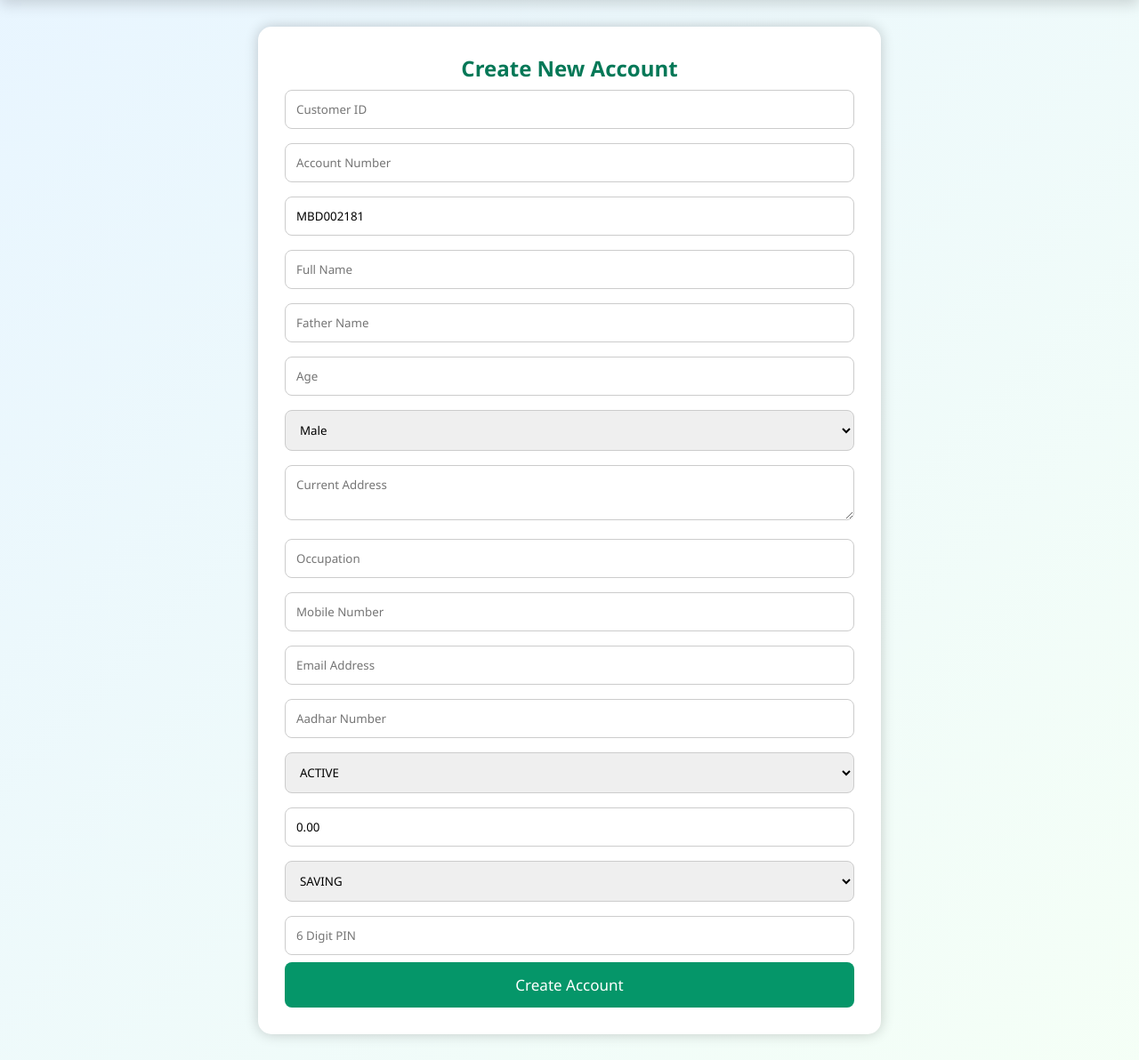
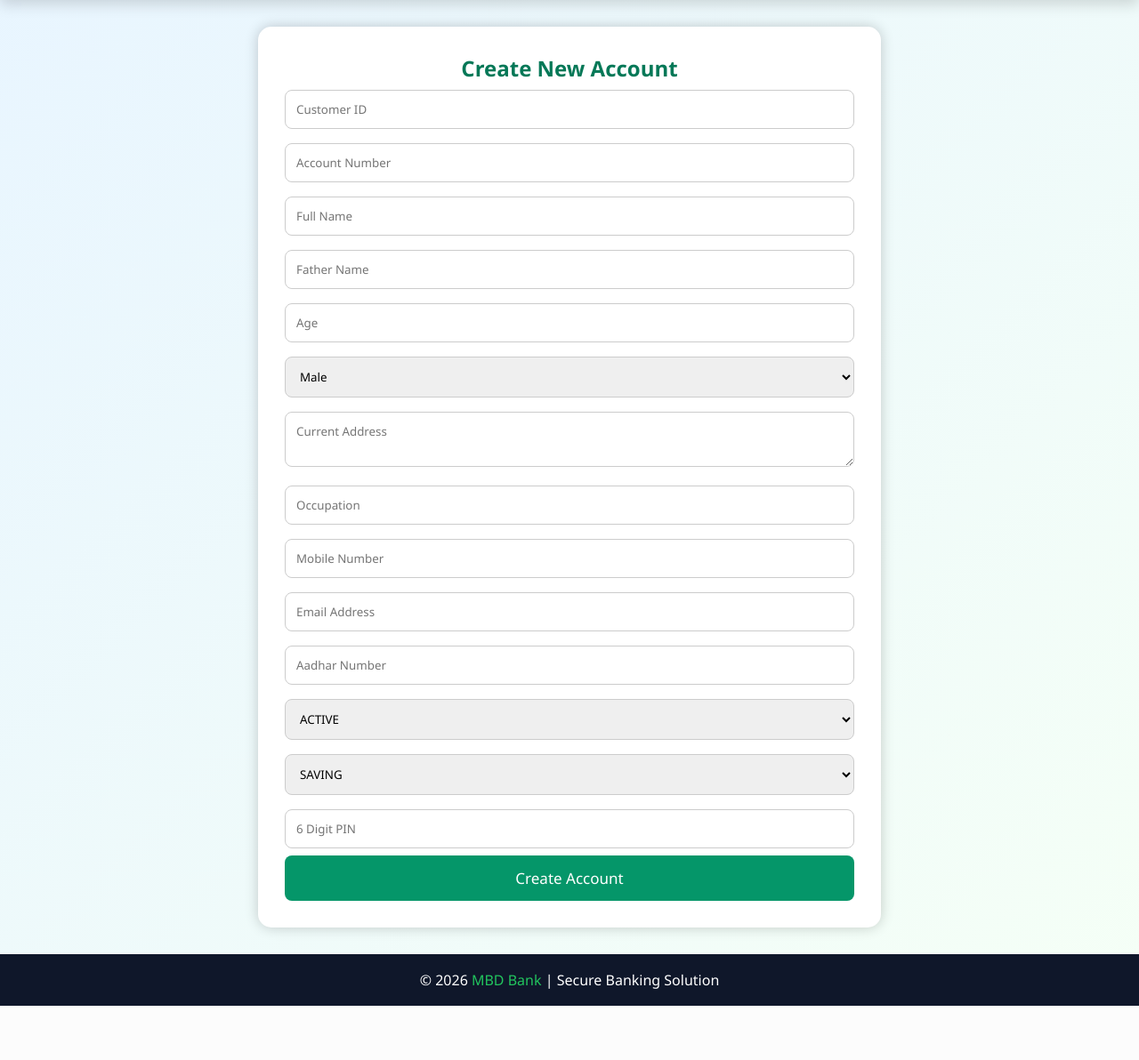
Before and after one commit to Dheeru42/MBD_BANK, a PHP site: page /bank_account_create.php in a window 1280 px wide. Shown: the part 74-1266 px from the top of the page at 89% size. After the commit the page ends 1205 px from the top, so only its background shows below. Run offline with PHP 8.4, Linux system fonts and the light colour scheme; some libraries are stand-ins or nearby versions.

Commit message:
making some changes in account creation

```diff
--- a/bank_account_create.php
+++ b/bank_account_create.php
@@ -206,7 +206,7 @@
 
             <input type="text" name="account_number" placeholder="Account Number" required>
 
-            <input type="text" name="ifsc" value="MBD002181" required>
+            <input type="hidden" name="ifsc" value="MBD002181" required readonly>
 
             <input type="text" name="name" placeholder="Full Name" required>
 
@@ -244,7 +244,7 @@
                 <option value="INACTIVE">INACTIVE</option>
             </select>
 
-            <input type="number" step="0.01" name="balance" value="0.00">
+            <input type="hidden" step="0.01" name="balance" value="0.00" readonly>
 
             <select name="account_type">
                 <option value="SAVING">SAVING</option>
```
